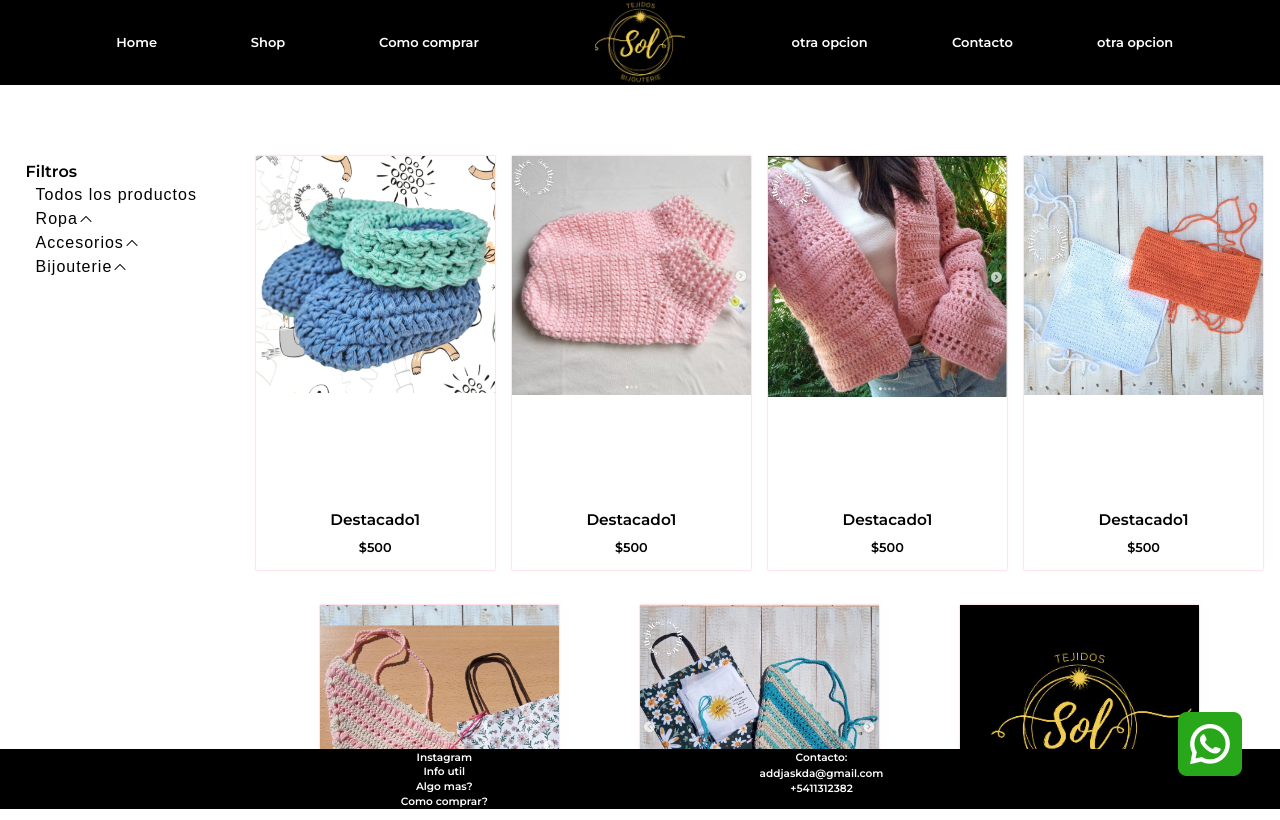
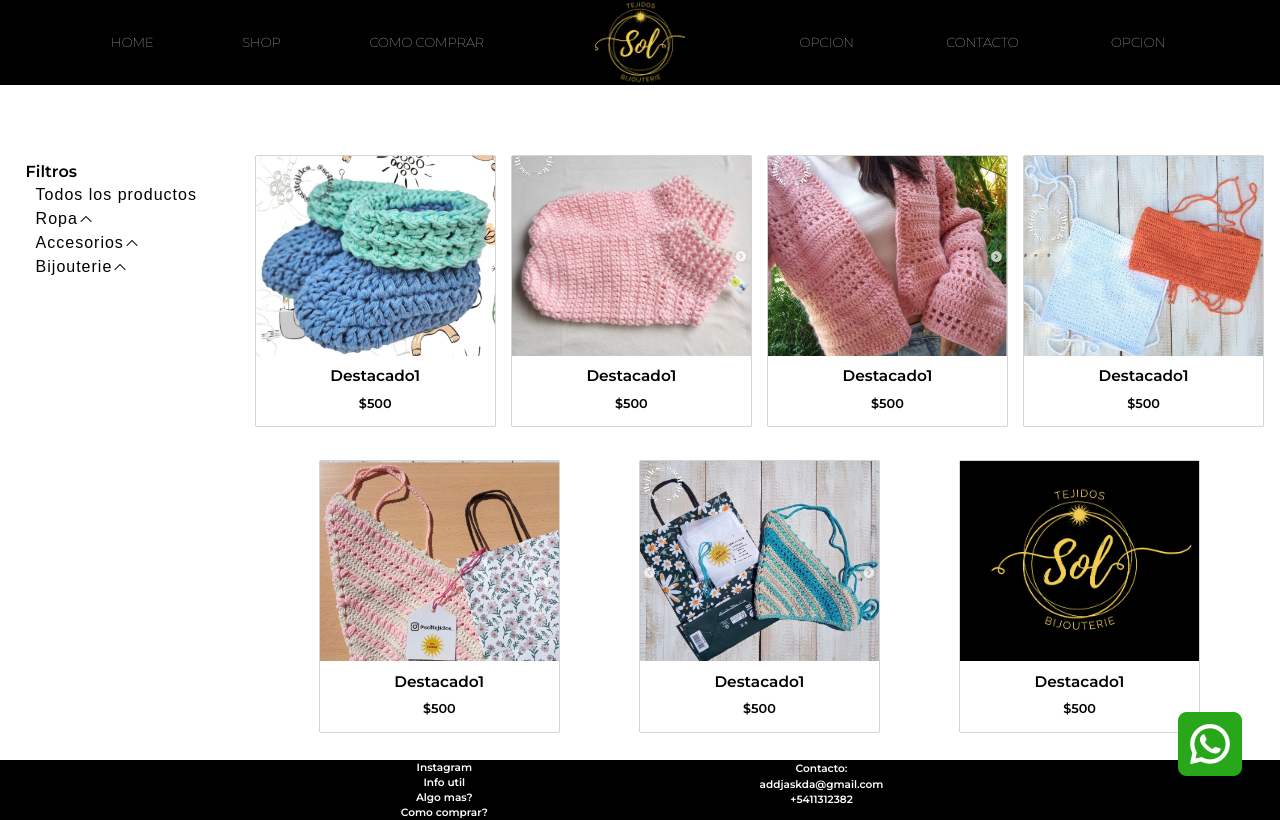
Before and after one commit to Orianamartina/Sol, a Next.js app: page /shop in a window 1280 px wide. Built offline with nearby package versions, Linux system fonts and the light colour scheme.

Commit message:
product style

```diff
--- a/src/app/components/Destacados.jsx
+++ b/src/app/components/Destacados.jsx
@@ -8,7 +8,7 @@ function Destacados(props) {
   return (
     <>
         <div id="destacados">
-            <h1 className="destacadosTitle">Destacados</h1>
+            <h1 className="destacadosTitle">DESTACADOS</h1>
            {/* <h2 className="destacadosDescripcion">texto mucho texto aca va texto </h2>*/}
             <div className="cardContainer">
             {
--- a/src/app/components/Header.css
+++ b/src/app/components/Header.css
@@ -12,6 +12,9 @@
  #header1 h1{
     font-size: small;
     text-decoration: none;
+    color: white;
+    font-weight: 200;
+
  }
 
 .icono{
@@ -40,15 +43,12 @@
     transition: all 0.3s;
 
 
+
 }
 .link:hover{
     text-decoration: underline var(--6);
 }
-.link h1{
-    font-weight: light;
-    font-size: smaller;
-    color: white;
-}
+
 #header2{
     display: none;
     transition:all 0.5s;
@@ -88,6 +88,7 @@
     .show{
         filter: opacity(100);
         background-color: black;
+        border: 2px solid black;
     }
     .opac0{
         filter: opacity(0);
@@ -136,7 +137,7 @@
         color: white;
         font-size: x-large;
         left: 5%;
-        top: 2%;
+        top: 30%;
         margin: 0;
         transition: all 0.5s;
     }
--- a/src/app/components/Header.jsx
+++ b/src/app/components/Header.jsx
@@ -14,13 +14,13 @@ function Header() {
         <div id="header1">
           <div className="separator">
             <Link href="/" className="link" >
-              <h1>Home</h1>
+              <h1>HOME</h1>
             </Link>
             <Link href="/shop" className="link" >
-                <h1>Shop</h1>
+                <h1>SHOP</h1>
             </Link>
               <Link href="/" className="link" >
-                <h1>Como comprar</h1>
+                <h1>COMO COMPRAR</h1>
               </Link>
 
 
@@ -32,14 +32,14 @@ function Header() {
 
             <div className="separator">
               <Link href="/" className="link" >
-                <h1>otra opcion</h1>
+                <h1>OPCION</h1>
               </Link>
 
               <Link href="/"  className="link" >
-                <h1>Contacto</h1>
+                <h1>CONTACTO</h1>
               </Link>
                 <Link href="/"  className="link" >
-                <h1>otra opcion</h1>
+                <h1>OPCION</h1>
               </Link>
 
             </div>
@@ -54,23 +54,23 @@ function Header() {
 
               <div className={openMenu?"separator":"separator hidden"}>
                 <Link href="/" className={openMenu? "link show delay-1": "link opac0 delay-6"}  >
-                  <h1  onClick={() => setOpenMenu(!openMenu)}>Home</h1>
+                  <h1  onClick={() => setOpenMenu(!openMenu)}>HOME</h1>
                 </Link>
                 <Link href="/shop" className={openMenu? "link show delay-2": "link opac0 delay-5"}  >
-                    <h1 onClick={() => setOpenMenu(!openMenu)}>Shop</h1>
+                    <h1 onClick={() => setOpenMenu(!openMenu)}>SHOP</h1>
                 </Link>
                 <Link href="/" className={openMenu? "link show delay-3": "link opac0 delay-4"}   >
-                  <h1 onClick={() => setOpenMenu(!openMenu)}>Como comprar</h1>
+                  <h1 onClick={() => setOpenMenu(!openMenu)}>COMO COMPRAR</h1>
                 </Link>
                 <Link href="/" className={openMenu? "link show delay-4": "link opac0 delay-3"}   >
-                  <h1 onClick={() => setOpenMenu(!openMenu)}>otra opcion</h1>
+                  <h1 onClick={() => setOpenMenu(!openMenu)}>OPCION</h1>
                 </Link>
 
                 <Link href="/"  className={openMenu? "link show delay-5": "link opac0 delay-2"}   >
-                  <h1 onClick={() => setOpenMenu(!openMenu)}>Contacto</h1>
+                  <h1 onClick={() => setOpenMenu(!openMenu)}>CONTACTO</h1>
                 </Link>
                   <Link href="/"  className={openMenu? "link show delay-6": "link opac0 delay-1"}  >
-                  <h1 onClick={() => setOpenMenu(!openMenu)}>otra opcion</h1>
+                  <h1 onClick={() => setOpenMenu(!openMenu)}>OPCION</h1>
                 </Link>
               </div>
             </div>
--- a/src/app/sharedComponents/Button.css
+++ b/src/app/sharedComponents/Button.css
@@ -18,11 +18,12 @@
 }
 
 .white-green-border-black{
-    border: 1px solid var(--1);
     background-color: white;
     padding: 1%;
     cursor: pointer;
     transition: all 0.4s;
+    border: 1px solid black;
+    border-radius: 50px;
 }
 .white-green-border-black:hover{
 
--- a/src/app/sharedComponents/TarjetaDeProducto.css
+++ b/src/app/sharedComponents/TarjetaDeProducto.css
@@ -6,19 +6,21 @@
     cursor: pointer;
     padding-bottom: 2%;
     font-family: var(--font2);
-    box-shadow: 0px 0px 2px var(--3);
+    box-shadow: 0px 0px 1px black;
 }
 .imageDiv{
     overflow: hidden;
-    height: 43vh;
-
+    height: 200px;
+    width: 100%;
 }
 
 
 #tarjetaDeProducto img{
     transition: all 1s;
+    height: 100%;
     width: 100%;
-    height: auto;
+    object-fit: cover;
+
 
 
 }
@@ -58,6 +60,8 @@ a{
     }
     .imageDiv{
         height: 20%;
+        width: 100%;
+        object-fit: cover;
     }
 
 }
--- a/src/app/shop/CategoriasShop.css
+++ b/src/app/shop/CategoriasShop.css
@@ -83,8 +83,8 @@
         position: absolute;
         top: 100%;
         background-color: white;
-        max-width: 82vw;
-        height: 80vh;
+        max-width: 81.3vw;
+        height: 90vh;
         justify-content: flex-start;
         text-align: center;
         padding: 10%;
@@ -92,10 +92,15 @@
     }
     .closedFilter{
         position: absolute;
-        transform: translateX(-100%);
+        transform: translateX(-120%);
         transition: all 1s;
+        top: 100%;
+        background-color: white;
         max-width: 82vw;
         height: 80vh;
+        justify-content: flex-start;
+        text-align: center;
+        padding: 10%;
     }
 
     .closefilterButton{
--- a/src/app/shop/ProductSection.css
+++ b/src/app/shop/ProductSection.css
@@ -7,8 +7,8 @@
   padding-top: 5%;
   margin: auto;
   justify-content: space-evenly;
-  height: 75vh;
-  overflow-y: scroll;
+  min-height: 75vh;
+
 
 
 }
--- a/src/app/shop/Producto.jsx
+++ b/src/app/shop/Producto.jsx
@@ -15,6 +15,7 @@ function Producto(props) {
             <h1>{props.producto.titulo}</h1>
             <h2>{props.producto.precio}</h2>
             <p>{props.producto.descripcion}</p>
+
         </div>
 
     </div>
--- a/src/app/shop/[product]/page.css
+++ b/src/app/shop/[product]/page.css
@@ -3,10 +3,17 @@
     display: flex;
     flex-direction: row;
     margin: auto;
-    height: 80vh;
+
     padding: 5%;
     font-family: var(--font2);
 
+}
+.productImageDiv{
+    height: 100%;
+}
+.productImageContainer{
+    width: 100%;
+    height: 100%;
 }
 .productoDetalleImagen{
     width: 100%;
@@ -25,9 +32,6 @@
     font-size: medium;
     cursor: pointer;
     margin: 0;
-}
-.imageDiv{
-    height: 100%;
 }
 .buttonBar{
     display: flex;
```
Also changed, not shown: src/app/shop/[product]/page.jsx (+7 -3 lines).
